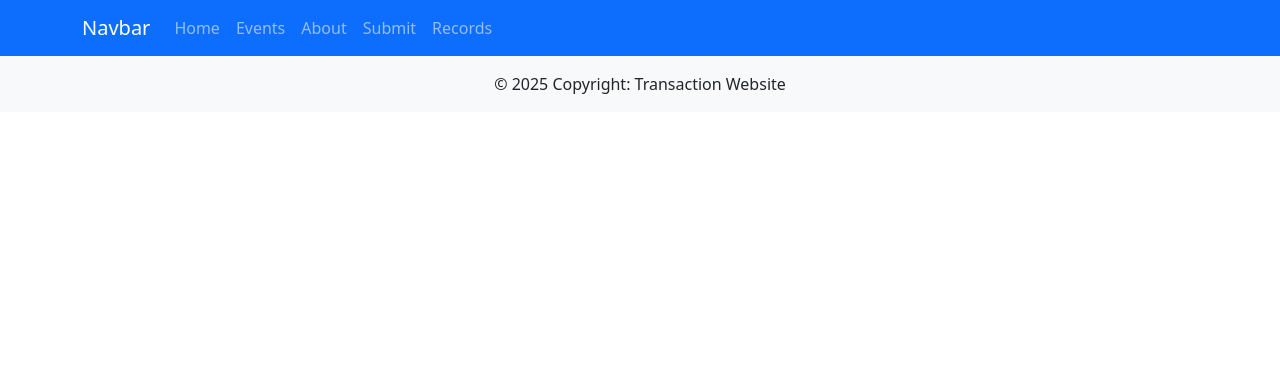
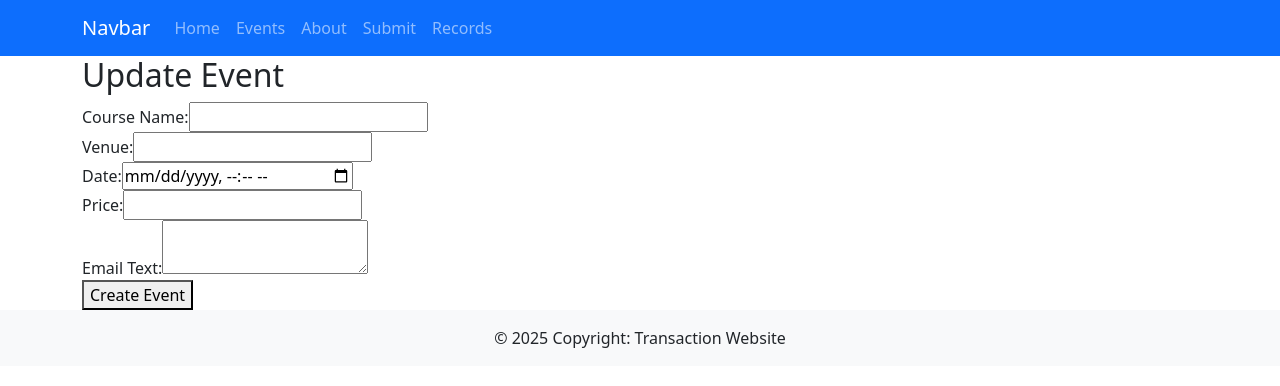
Before and after one commit to KyryloKozlovskyi/transaction-website, a React (Create React App) app: page /events/update/1 in a window 1280 px wide. Shown: the top 386 px of the page. Built offline with nearby package versions, Linux system fonts and the light colour scheme.

Commit message:
Add event management features: implement EventMenu, EventCreate, and EventUpdate components; update routing and enhance event listing

```diff
--- a/src/App.js
+++ b/src/App.js
@@ -5,7 +5,9 @@ import About from "./components/About";
 import Footer from "./components/Footer";
 import Submit from "./components/Submit";
 import SeeRecords from "./components/AdminViews/SeeRecords";
-import EventsMenu from "./components/AdminViews/EventsMenu";
+import EventMenu from "./components/AdminViews/EventMenu";
+import EventCreate from "./components/AdminViews/EventCreate.js";
+import EventUpdate from "./components/AdminViews/EventUpdate.js";
 
 function App() {
   return (
@@ -16,7 +18,9 @@ function App() {
         <Route path="/about" element={<About />} />
         <Route path="/submit" element={<Submit />} />
         <Route path="/records" element={<SeeRecords />} />
-        <Route path="/events" element={<EventsMenu />} />
+        <Route path="/events" element={<EventMenu />} />
+        <Route path="/events/create" element={<EventCreate />} />
+        <Route path="/events/update/:id" element={<EventUpdate />} />
       </Routes>
       <Footer />
     </Router>
--- a/src/components/AdminViews/EventsMenu.js
+++ b/src/components/AdminViews/EventMenu.js
@@ -3,7 +3,7 @@ import Events from "./Events";
 import { useEffect, useState } from "react";
 import axios from "axios";
 
-const EventsMenu = () => {
+const EventMenu = () => {
 
   // store books as JSON
   const [events, setEvents] = useState([]); // initialise books to null array
@@ -36,4 +36,4 @@ const EventsMenu = () => {
   );
 }
 
-export default EventsMenu;
+export default EventMenu;
--- a/src/components/AdminViews/EventUpdate.js
+++ b/src/components/AdminViews/EventUpdate.js
@@ -38,7 +38,7 @@ const EventUpdate = () => {
 
     return (
         <div className="container">
-            <h2>Create New Event</h2>
+            <h2>Update Event</h2>
             <form onSubmit={handleSubmit}>
                 <div>
                     <label>Course Name:</label>
--- a/src/components/AdminViews/Events.js
+++ b/src/components/AdminViews/Events.js
@@ -13,7 +13,7 @@ const Events = (props) => {
     return <div className="container mt-5">No events available</div>;
   }
 
-  // Maps the tasks to TaskItem components
+  // Maps the event objects to EventItem components
   return (
     <div className="container mt-5">
       <Row className="g-6">
```
Also changed, not shown: 1 other file (tests, documents, lock files or other folders).
